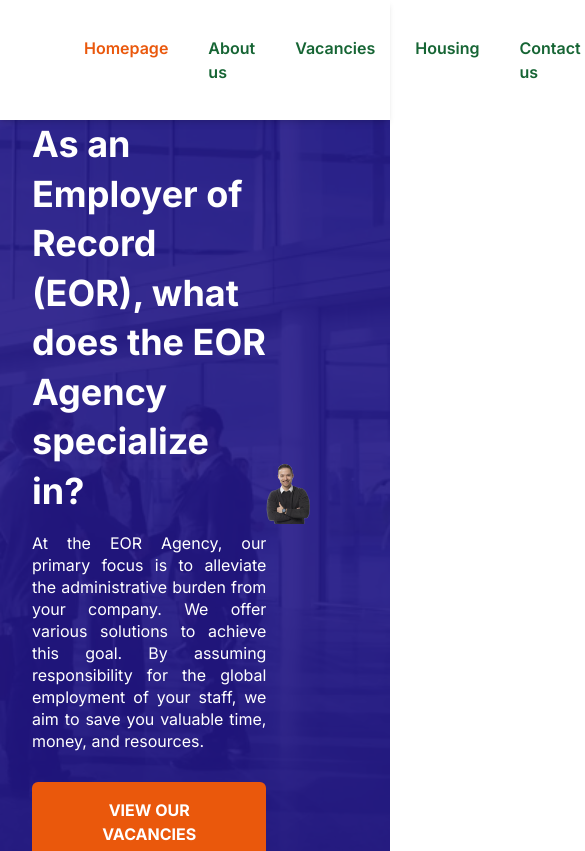
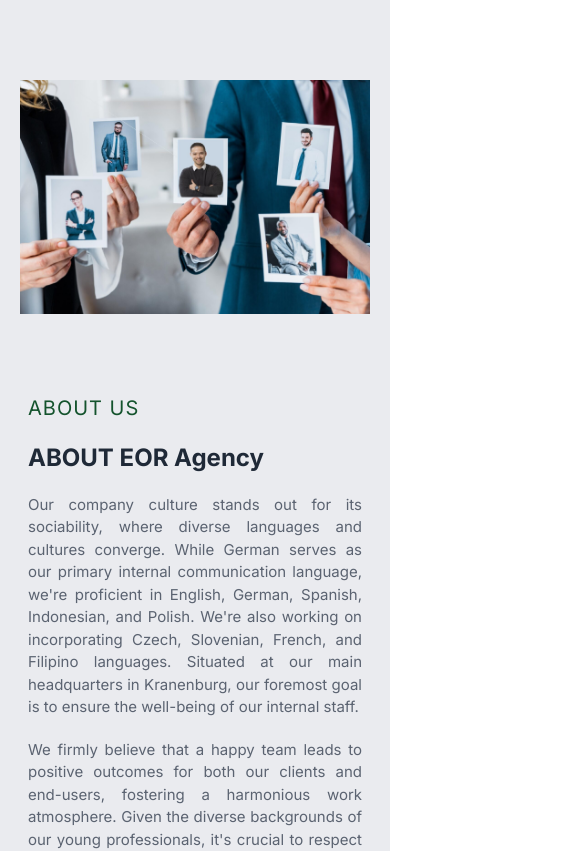
Before and after one commit to Faizan141-coder/flipjobs-fiverr, a Next.js app: page / in a window 390 px wide. Shown: the top 851 px of the page, 585 px wide, since content can reach past the window. Built offline with nearby package versions, Linux system fonts and the light colour scheme.

Commit message:
about us section is mobile responsive

```diff
--- a/app/layout.tsx
+++ b/app/layout.tsx
@@ -20,7 +20,7 @@ export default function RootLayout({
   return (
     <html lang="en">
       <body className={inter.className}>
-        <Navbar />
+        {/* <Navbar /> */}
         {children}
         <Footer />
       </body>
--- a/app/page.tsx
+++ b/app/page.tsx
@@ -16,15 +16,15 @@ export default function Home() {
   return (
     <>
       {/* @Top Section */}
-      <LandingPage />
+      {/* <LandingPage /> */}
       {/* @About Us */}
       <AboutUs />
       {/* @Services */}
-      <Services />
+      {/* <Services /> */}
       {/* @Contact */}
-      <Contact />
+      {/* <Contact /> */}
       {/* @Newsletter */}
-      <NewsLetter />
+      {/* <NewsLetter /> */}
     </>
   );
 }
--- a/components/about-us.tsx
+++ b/components/about-us.tsx
@@ -1,38 +1,38 @@
-import Image from 'next/image'
+import Image from "next/image";
 
 const AboutUs = () => {
   return (
-    <div className="flex items-center bg-gray-200/80">
+    <div className="flex lg:flex-row md:flex-row sm:flex-row flex-col px-5 items-center bg-gray-200/80">
       {/* Image Section */}
       <div className="lg:w-1/2 sm:w-full my-20 flex justify-center items-center">
         <Image src="/about-us.jpg" alt="Hero" width={600} height={600} />
       </div>
       {/* Content Container */}
-        <div className="lg:w-1/2 sm:w-full flex my-10 justify-between px-2 z-10">
-          <div className="w-full flex flex-col justify-center items-start text-justify pr-10">
+      <div className="lg:w-1/2 sm:w-full flex justify-between px-2 z-10">
+        <div className="w-full flex flex-col justify-center items-start text-justify">
           <h1 className="text-xl uppercase mb-5 text-green-900 tracking-wider">
             About Us
           </h1>
-            <h1 className="text-5xl font-bold mb-5 text-gray-800">
+          <h1 className="lg:text-5xl md:text-4xl sm:text-3xl text-2xl font-bold mb-5 text-gray-800">
             ABOUT EOR Agency
           </h1>
           <p className="mb-5 text-[15px] text-gray-700/80">
             Our company culture stands out for its sociability, where diverse
-              languages and cultures converge. While German serves as our
-              primary internal communication language, we&apos;re proficient in
-              English, German, Spanish, Indonesian, and Polish. We&apos;re also
-              working on incorporating Czech, Slovenian, French, and Filipino
-              languages. Situated at our main headquarters in Kranenburg, our
-              foremost goal is to ensure the well-being of our internal staff.
+            languages and cultures converge. While German serves as our primary
+            internal communication language, we&apos;re proficient in English,
+            German, Spanish, Indonesian, and Polish. We&apos;re also working on
+            incorporating Czech, Slovenian, French, and Filipino languages.
+            Situated at our main headquarters in Kranenburg, our foremost goal
+            is to ensure the well-being of our internal staff.
           </p>
           <p className="text-[15px] text-gray-700/80 mb-5">
             We firmly believe that a happy team leads to positive outcomes for
             both our clients and end-users, fostering a harmonious work
             atmosphere. Given the diverse backgrounds of our young
-              professionals, it&apos;s crucial to respect each other&apos;s
-              values and ethics. We uphold equality among all team members,
-              rejecting any notion of hierarchy. This inclusive environment
-              makes our workplace welcoming and enjoyable.
+            professionals, it&apos;s crucial to respect each other&apos;s values
+            and ethics. We uphold equality among all team members, rejecting any
+            notion of hierarchy. This inclusive environment makes our workplace
+            welcoming and enjoyable.
           </p>
           <p className="text-[15px] text-gray-700/80">
             At EOR Agency, we prioritize professionalism while also embracing
@@ -44,7 +44,7 @@ const AboutUs = () => {
         </div>
       </div>
     </div>
-  )
-}
+  );
+};
 
-export default AboutUs
+export default AboutUs;
```
Lines whose indentation alone changed are shown as unchanged.
